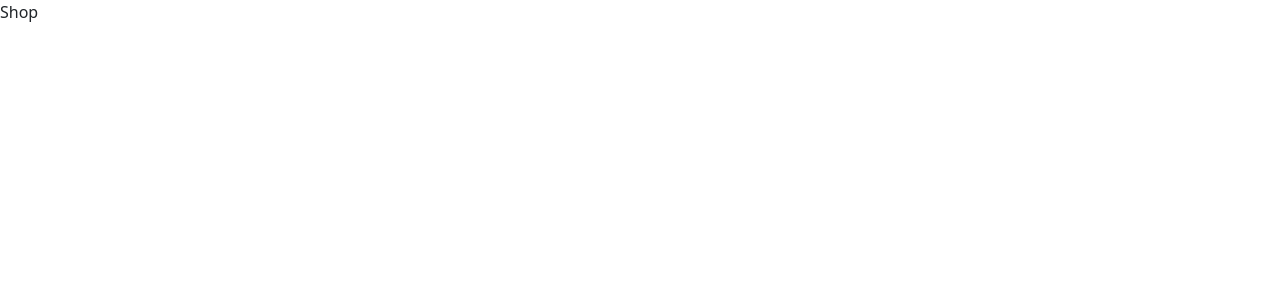
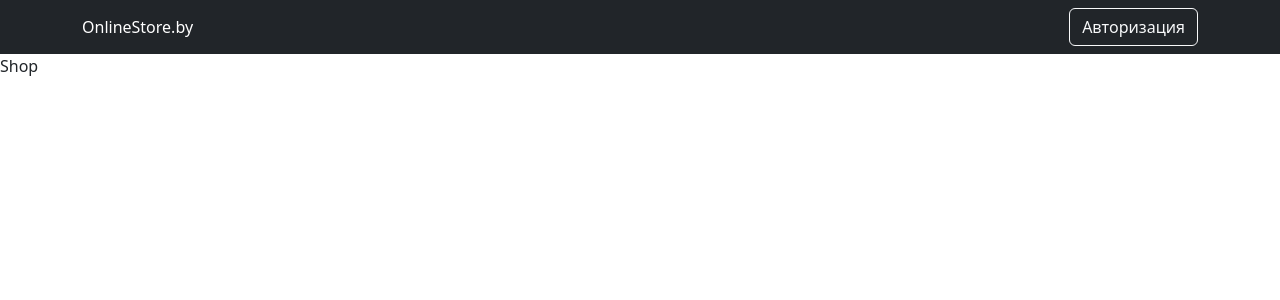
Before and after one commit to Aleksandr-Glebik/react-online-store, a React (Create React App) app: page / in a window 1280 px wide. Shown: the top 300 px of the page. Built offline with nearby package versions, Linux system fonts and the light colour scheme.

Commit message:
feat: add navbar

```diff
--- a/src/App.js
+++ b/src/App.js
@@ -1,10 +1,12 @@
 import React from 'react'
 import { BrowserRouter } from "react-router-dom"
 import AppRouter from './components/AppRouter'
+import NavBar from './components/NavBar'
 
 function App() {
   return (
     <BrowserRouter>
+      <NavBar />
       <AppRouter />
     </BrowserRouter>
   )
--- /dev/null
+++ b/src/components/NavBar.js
@@ -0,0 +1,37 @@
+import React, { useContext } from "react"
+import { Context } from "../index"
+
+import Container from 'react-bootstrap/Container'
+import Nav from 'react-bootstrap/Nav'
+import Navbar from 'react-bootstrap/Navbar'
+import {Button} from 'react-bootstrap'
+import { Link } from "react-router-dom"
+import { SHOP_ROUTE } from "../utils/consts"
+import { observer } from "mobx-react-lite"
+
+
+
+const NavBar = observer( () => {
+    const {user} = useContext(Context)
+    return (
+        <Navbar bg="dark" variant="dark">
+         <Container>
+            <Link style={{color: 'white', textDecoration: 'none' }} to={SHOP_ROUTE}>OnlineStore.by</Link>
+            {user.isAuth ?
+                  <Nav className="ml-auto" style={{color: 'white'}}>
+                    <Button variant={'outline-light'}>Админ панель</Button>
+                    <Button variant={'outline-light'} className="ml-4">Войти</Button>
+                  </Nav>
+                :
+                  <Nav className="ml-auto" style={{color: 'white'}}>
+                    <Button variant={'outline-light'}
+                            onClick={() => user.setIsAuth(true)}
+                    >Авторизация</Button>
+                  </Nav>
+            }
+         </Container>
+        </Navbar>
+    )
+})
+
+export default NavBar
```
